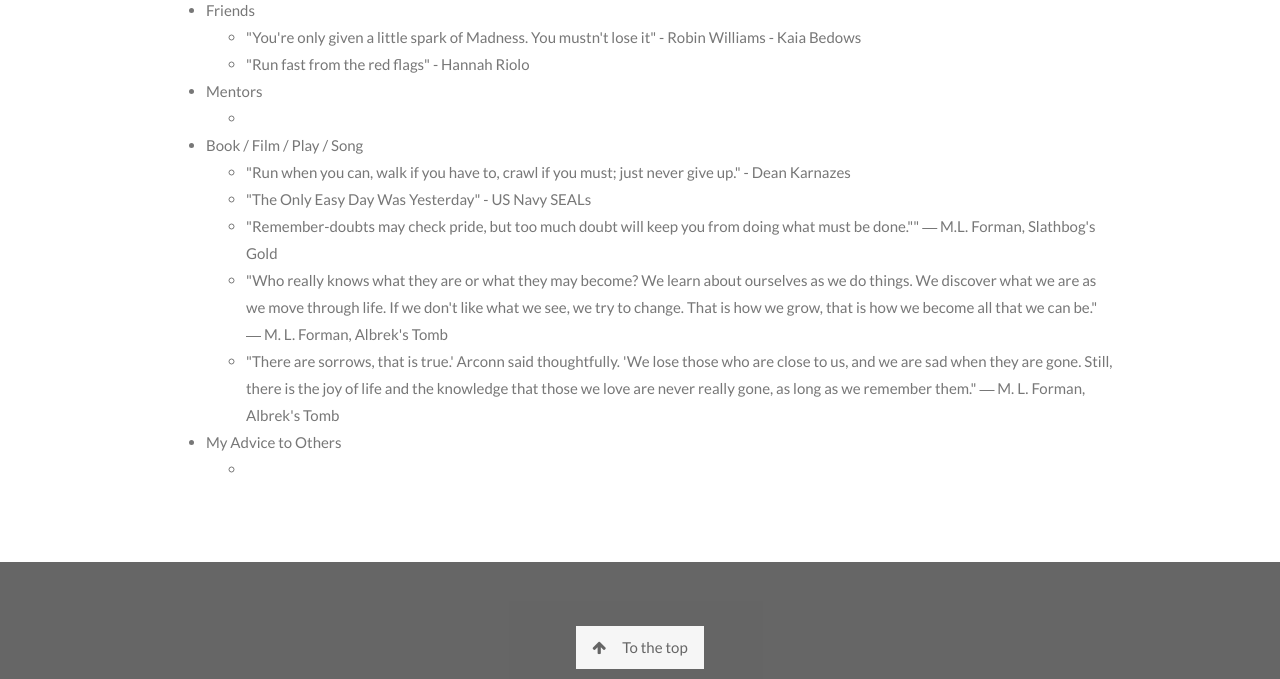
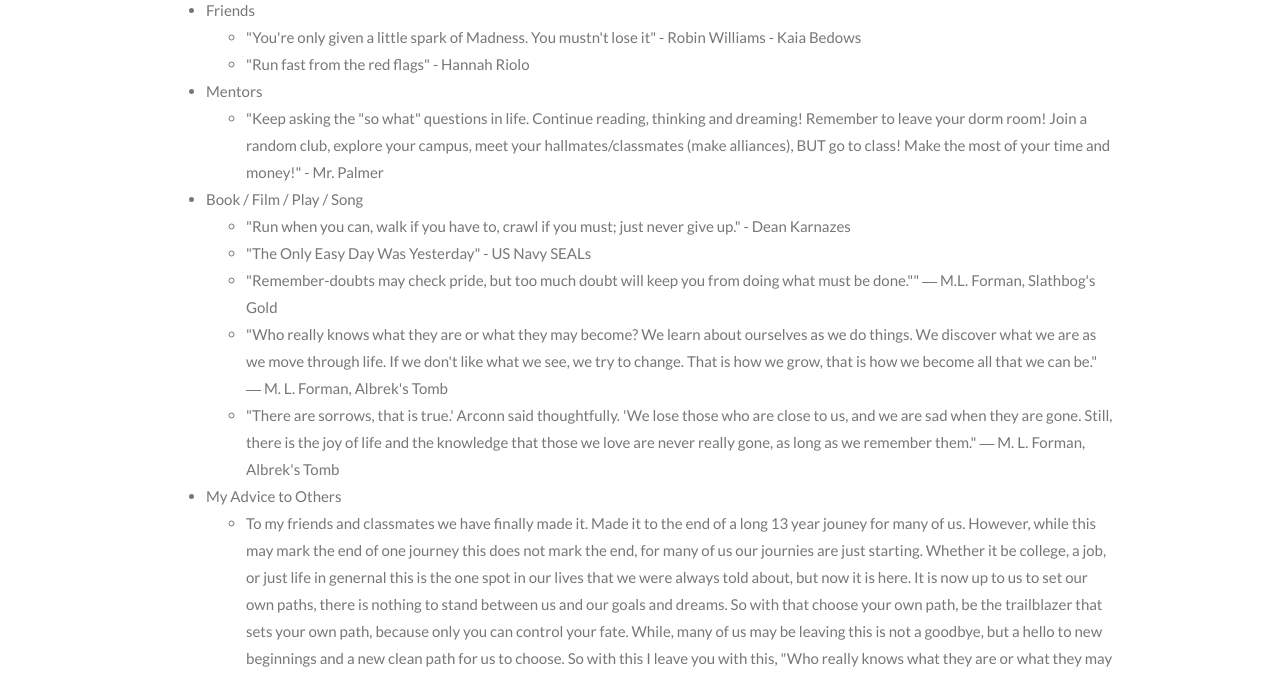
Before and after one commit to NDJSec/NDJSec.github.io, a plain HTML site: page advice.html in a window 1280 px wide. Shown: the part 670-1349 px from the top of the page. Drawn offline with nearby package versions, Linux system fonts and the light colour scheme.

Commit message:
Update Advice

```diff
--- a/advice.html
+++ b/advice.html
@@ -106,7 +106,10 @@ body, html {
             </li>
             <li>Mentors</li>
             <ul>
-                <li></li>
+                <li>"Keep asking the "so what" questions in life. Continue reading, thinking and dreaming!
+                     Remember to leave your dorm room! Join a random club, explore your campus, meet your
+                     hallmates/classmates (make alliances), BUT go to class! Make the most of your time and money!" - Mr. Palmer
+                </li>
             </ul>
             <li>Book / Film / Play / Song </li>
             <ul>
@@ -125,7 +128,19 @@ body, html {
             </ul>
             <li>My Advice to Others</li>
             <ul>
-                <li></li>
+                <li>To my friends and classmates we have finally made it. Made it to the end of a long 13 year jouney
+                    for many of us. However, while this may mark the end of one journey this does not mark the end, for
+                    many of us our journies are just starting. Whether it be college, a job, or just life in genernal
+                    this is the one spot in our lives that we were always told about, but now it is here. It is now
+                    up to us to set our own paths, there is nothing to stand between us and our goals and dreams. So
+                    with that choose your own path, be the trailblazer that sets your own path, because only you can
+                    control your fate. While, many of us may be leaving this is not a goodbye, but a hello to new beginnings
+                    and a new clean path for us to choose. So with this I leave you with this, "Who really knows what they
+                    are or what they may become? We learn about ourselves as we do things. We discover what we are as we move
+                    through life. If we don't like what we see, we try to change. That is how we grow, that is how we become
+                    all that we can be." and in the end know that "Run when you can, walk if you have to, crawl if you must;
+                    just never give up."
+                </li>
             </ul>
         </ul>
 </div>
```
Also changed, not shown: index.html (+1 -1 lines).
